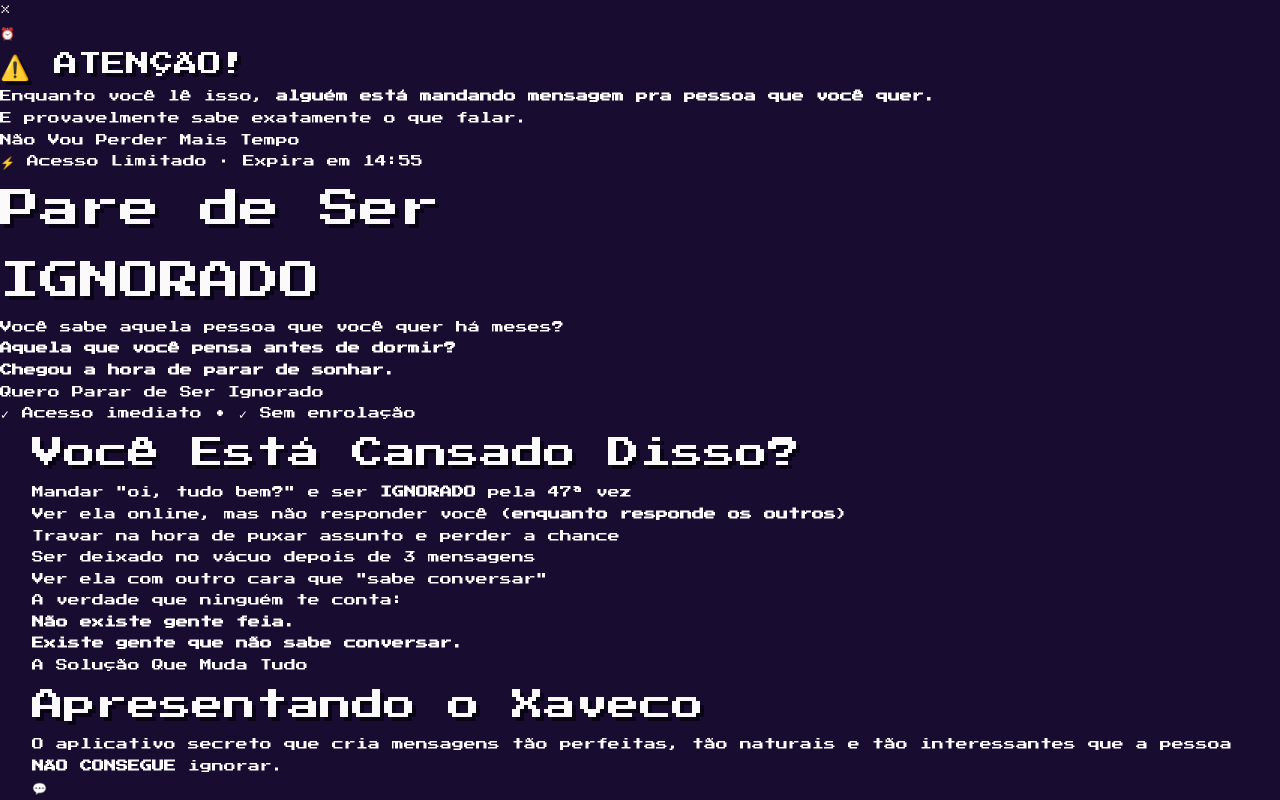
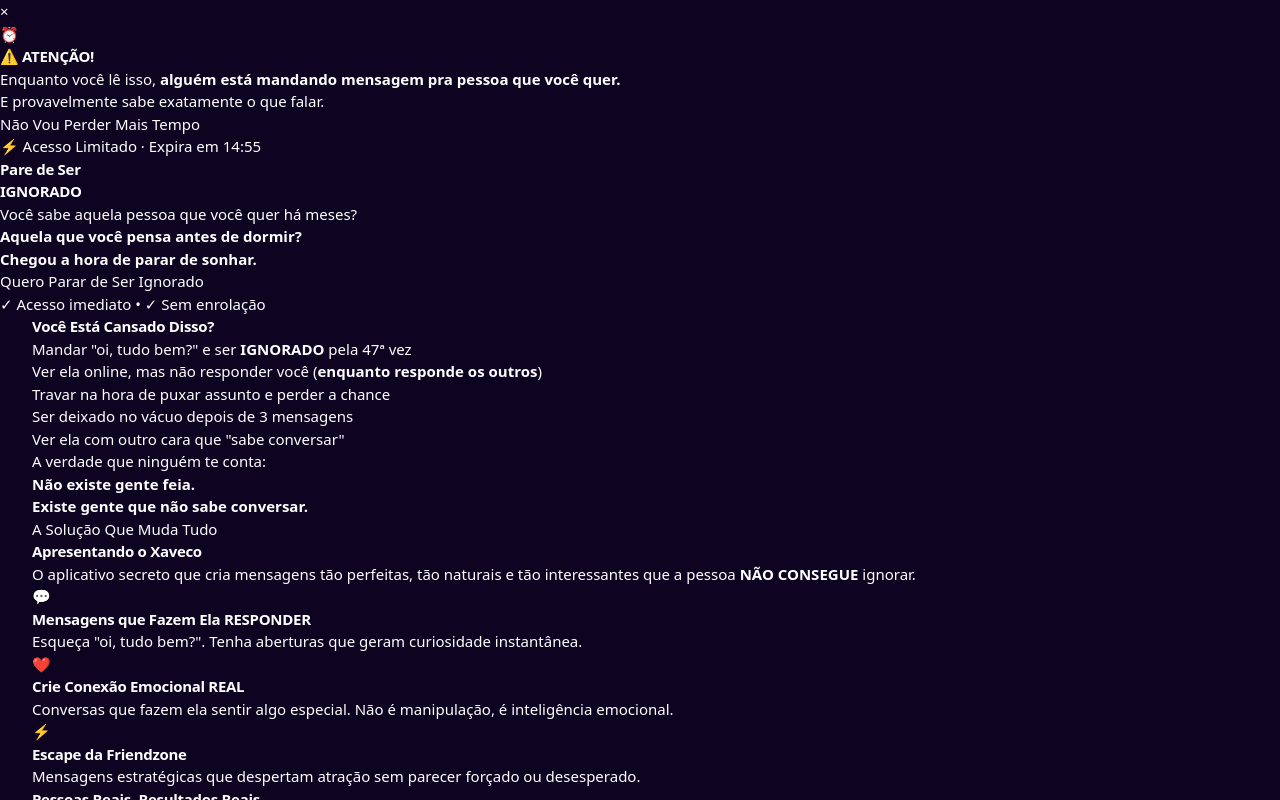
Before and after one commit to eusoupk/xaveco-master-prompt, a React (Vite) app: page / in a window 1280 px wide. Shown: the top 800 px of the page. Built offline with nearby package versions, Linux system fonts and the light colour scheme; the HTML template or start-up script is replaced by a standard one.

Commit message:
Changes
Co-authored-by: eusoupk <243852582+eusoupk@users.noreply.github.com>

```diff
--- a/src/index.css
+++ b/src/index.css
@@ -2,275 +2,169 @@
 @tailwind components;
 @tailwind utilities;
 
-/* PIXEL ART / RETRO GAME DESIGN SYSTEM */
+/* 3D TOY / ARCADE REDESIGN — mantém tokens semânticos, muda a skin */
 
 @layer base {
   :root {
-    /* Night sky purple/blue theme */
-    --background: 260 60% 12%;
-    --foreground: 0 0% 98%;
+    /* Deep purple night — #0d0221 */
+    --background: 263 82% 7%;
+    --foreground: 0 0% 100%;
 
-    --card: 260 50% 16%;
-    --card-foreground: 0 0% 98%;
+    /* Card surface — #1a0b2e */
+    --card: 263 60% 11%;
+    --card-foreground: 0 0% 100%;
 
-    --popover: 260 55% 14%;
-    --popover-foreground: 0 0% 98%;
+    --popover: 263 60% 11%;
+    --popover-foreground: 0 0% 100%;
 
-    /* Pixel heart red/pink */
-    --primary: 350 85% 55%;
-    --primary-foreground: 0 0% 100%;
+    /* Hot magenta neon — #ff00e5 */
+    --primary: 308 100% 50%;
+    --primary-foreground: 263 82% 7%;
 
-    --secondary: 260 40% 22%;
-    --secondary-foreground: 0 0% 98%;
+    --secondary: 263 40% 18%;
+    --secondary-foreground: 0 0% 100%;
 
-    --muted: 260 30% 25%;
-    --muted-foreground: 260 20% 65%;
+    --muted: 263 30% 20%;
+    --muted-foreground: 0 0% 72%;
 
-    --accent: 350 85% 55%;
-    --accent-foreground: 0 0% 100%;
+    --accent: 308 100% 50%;
+    --accent-foreground: 263 82% 7%;
 
-    --destructive: 0 84% 60%;
-    --destructive-foreground: 0 0% 98%;
+    /* Alert red — #ff3d3d */
+    --destructive: 0 100% 62%;
+    --destructive-foreground: 0 0% 100%;
 
-    --border: 260 40% 25%;
-    --input: 260 40% 25%;
-    --ring: 350 85% 55%;
+    --border: 263 40% 22%;
+    --input: 263 40% 22%;
+    --ring: 308 100% 50%;
 
-    --radius: 0;
+    --radius: 1.5rem;
 
-    /* Pixel Game Custom Variables */
-    --pixel-green: 145 70% 45%;
-    --pixel-green-dark: 145 70% 35%;
-    --pixel-gold: 45 100% 50%;
-    --pixel-purple: 280 70% 50%;
+    /* Toy skin custom tokens */
+    --pixel-green: 151 100% 50%;       /* #00ff88 */
+    --pixel-green-dark: 151 100% 30%;  /* #009e54 */
+    --pixel-gold: 45 100% 55%;         /* rich gold */
+    --pixel-purple: 268 100% 62%;
 
-    /* Stars */
     --star: 0 0% 100%;
-    --star-bright: 50 100% 80%;
+    --star-bright: 51 100% 65%;
 
-    /* City */
-    --city-silhouette: 260 60% 8%;
-    --window-light: 50 100% 70%;
-
-    /* Pixel shadows */
-    --pixel-shadow: 260 60% 5%;
-
-    /* Gradients */
-    --gradient-hero: linear-gradient(180deg, hsl(260 60% 12%), hsl(260 50% 8%));
-    --gradient-card: linear-gradient(180deg, hsl(260 50% 18%), hsl(260 50% 14%));
-
-    /* Pixel glow effects */
-    --glow-pink: 0 0 20px hsl(350 85% 55% / 0.5);
-    --glow-green: 0 0 20px hsl(145 70% 45% / 0.5);
-
-    /* Transitions */
-    --transition-smooth: all 0.2s ease;
-
-    --sidebar-background: 260 60% 12%;
-    --sidebar-foreground: 0 0% 98%;
-    --sidebar-primary: 350 85% 55%;
+    --sidebar-background: 263 82% 7%;
+    --sidebar-foreground: 0 0% 100%;
+    --sidebar-primary: 308 100% 50%;
     --sidebar-primary-foreground: 0 0% 100%;
-    --sidebar-accent: 260 40% 22%;
-    --sidebar-accent-foreground: 0 0% 98%;
-    --sidebar-border: 260 40% 25%;
-    --sidebar-ring: 350 85% 55%;
+    --sidebar-accent: 263 40% 18%;
+    --sidebar-accent-foreground: 0 0% 100%;
+    --sidebar-border: 263 40% 22%;
+    --sidebar-ring: 308 100% 50%;
   }
 }
 
 @layer base {
-  * {
-    @apply border-border;
-    image-rendering: pixelated;
-  }
+  * { @apply border-border; }
 
   body {
     @apply bg-background text-foreground antialiased;
-    font-family: 'Press Start 2P', monospace;
-    font-size: 12px;
-    line-height: 1.8;
+    font-family: 'Lexend', system-ui, sans-serif;
+    font-size: 15px;
+    line-height: 1.5;
   }
 
   h1, h2, h3, h4, h5, h6 {
-    @apply font-normal tracking-normal;
-    font-family: 'Press Start 2P', monospace;
-    text-shadow: 4px 4px 0 hsl(var(--pixel-shadow));
-  }
-
-  h1 {
-    font-size: clamp(1.5rem, 4vw, 2.5rem);
-  }
-
-  h2 {
-    font-size: clamp(1.25rem, 3vw, 2rem);
-  }
-
-  h3 {
-    font-size: clamp(1rem, 2vw, 1.5rem);
+    font-family: 'Lexend', system-ui, sans-serif;
+    font-weight: 900;
+    letter-spacing: -0.02em;
   }
 }
 
-/* Pixel Art Utilities */
 @layer utilities {
-  .pixel-border {
-    border: 4px solid;
-    border-image: linear-gradient(
-      to bottom right,
-      hsl(var(--foreground)) 0%,
-      hsl(var(--foreground)) 25%,
-      hsl(var(--muted)) 25%,
-      hsl(var(--muted)) 50%,
-      hsl(var(--border)) 50%,
-      hsl(var(--border)) 75%,
-      hsl(var(--pixel-shadow)) 75%
-    ) 1;
+  .pixel-text-shadow {
+    text-shadow: 0 4px 0 rgba(0,0,0,0.35);
   }
 
-  .pixel-box {
-    border: 4px solid hsl(var(--foreground));
+  .toy-card {
+    background: linear-gradient(180deg, hsl(263 60% 14%), hsl(263 60% 9%));
+    border: 1px solid hsl(0 0% 100% / 0.08);
     box-shadow:
-      4px 4px 0 hsl(var(--pixel-shadow)),
-      inset -4px -4px 0 hsl(var(--muted));
+      0 20px 40px -20px hsl(0 0% 0% / 0.6),
+      inset 0 1px 0 hsl(0 0% 100% / 0.08);
   }
 
-  .pixel-glow-pink {
-    box-shadow: 0 0 20px hsl(var(--primary) / 0.5);
+  .toy-glass {
+    background: hsl(0 0% 100% / 0.05);
+    backdrop-filter: blur(12px);
+    border: 1px solid hsl(0 0% 100% / 0.1);
   }
 
-  .pixel-glow-green {
-    box-shadow: 0 0 20px hsl(var(--pixel-green) / 0.5);
-  }
-
-  .pixel-text-shadow {
-    text-shadow: 2px 2px 0 hsl(var(--pixel-shadow));
-  }
-
-  .animate-in {
-    animation: fadeIn 0.5s ease-out forwards;
-  }
-
-  .fade-in {
-    opacity: 0;
-    animation: fadeIn 1s ease-out forwards;
-  }
-
-  .slide-in-from-bottom-4 {
-    transform: translateY(1rem);
-  }
-
-  @keyframes fadeIn {
-    from {
-      opacity: 0;
-      transform: translateY(1rem);
-    }
-    to {
-      opacity: 1;
-      transform: translateY(0);
-    }
-  }
+  .neon-pink-glow  { box-shadow: 0 0 40px hsl(var(--primary) / 0.45); }
+  .neon-green-glow { box-shadow: 0 0 40px hsl(var(--pixel-green) / 0.4); }
+  .neon-red-glow   { box-shadow: 0 0 40px hsl(var(--destructive) / 0.4); }
 
   @keyframes twinkle {
-    0%, 100% { opacity: 0.3; }
-    50% { opacity: 1; }
+    0%, 100% { opacity: 0.35; transform: scale(1); }
+    50%      { opacity: 1;    transform: scale(1.2); }
   }
-
-  .animate-twinkle {
-    animation: twinkle 2s ease-in-out infinite;
-  }
+  .animate-twinkle { animation: twinkle 3s ease-in-out infinite; }
 
   @keyframes window-flicker {
     0%, 90%, 100% { opacity: 1; }
     92%, 98% { opacity: 0.3; }
   }
+  .animate-window-flicker { animation: window-flicker 10s ease-in-out infinite; }
 
-  .animate-window-flicker {
-    animation: window-flicker 10s ease-in-out infinite;
+  @keyframes float-soft {
+    0%, 100% { transform: translateY(0); }
+    50%      { transform: translateY(-6px); }
   }
+  .animate-float-soft { animation: float-soft 4s ease-in-out infinite; }
+
+  @keyframes breathe-glow {
+    0%, 100% { box-shadow: 0 0 30px hsl(var(--primary) / 0.4); }
+    50%      { box-shadow: 0 0 60px hsl(var(--primary) / 0.7); }
+  }
+  .animate-breathe-glow { animation: breathe-glow 2.5s ease-in-out infinite; }
 
   @keyframes pixel-pulse {
     0%, 100% { transform: scale(1); }
-    50% { transform: scale(1.05); }
+    50%      { transform: scale(1.04); }
   }
-
-  .animate-pixel-pulse {
-    animation: pixel-pulse 2s ease-in-out infinite;
-  }
+  .animate-pixel-pulse { animation: pixel-pulse 2.4s ease-in-out infinite; }
 
   @keyframes pixel-bounce {
     0%, 100% { transform: translateY(0); }
-    50% { transform: translateY(-8px); }
+    50%      { transform: translateY(-6px); }
   }
+  .animate-pixel-bounce { animation: pixel-bounce 1.2s ease-in-out infinite; }
 
-  .animate-pixel-bounce {
-    animation: pixel-bounce 1s ease-in-out infinite;
+  @keyframes level-up-text {
+    0%   { opacity: 0; transform: scale(0.6) translateY(20px); }
+    20%  { opacity: 1; transform: scale(1.15) translateY(0); }
+    40%  { transform: scale(1) translateY(0); }
+    80%  { opacity: 1; transform: scale(1) translateY(0); }
+    100% { opacity: 0; transform: scale(0.85) translateY(-20px); }
   }
+  .animate-level-up-text { animation: level-up-text 2s ease-out forwards; }
 
-  @keyframes press {
-    0% { transform: translateY(0); }
-    50% { transform: translateY(4px); }
-    100% { transform: translateY(0); }
+  @keyframes flash {
+    0%   { opacity: 0.35; }
+    100% { opacity: 0; }
   }
+  .animate-flash { animation: flash 0.4s ease-out forwards; }
 
-  .animate-press {
-    animation: press 0.15s ease-out;
+  @keyframes fade-in {
+    from { opacity: 0; transform: translateY(10px); }
+    to   { opacity: 1; transform: translateY(0); }
   }
+  .animate-fade-in { animation: fade-in 0.4s ease-out; }
+
+  @keyframes scale-in {
+    from { opacity: 0; transform: scale(0.94); }
+    to   { opacity: 1; transform: scale(1); }
+  }
+  .animate-scale-in { animation: scale-in 0.25s ease-out; }
 }
 
-/* Pixel Icon Styles */
-.pixel-icon {
-  image-rendering: pixelated;
-  font-family: 'Press Start 2P', monospace;
-}
-
-/* Level Up Animation */
-@keyframes level-up-text {
-  0% {
-    opacity: 0;
-    transform: scale(0.5) translateY(20px);
-  }
-  20% {
-    opacity: 1;
-    transform: scale(1.2) translateY(0);
-  }
-  40% {
-    transform: scale(1) translateY(0);
-  }
-  80% {
-    opacity: 1;
-    transform: scale(1) translateY(0);
-  }
-  100% {
-    opacity: 0;
-    transform: scale(0.8) translateY(-20px);
-  }
-}
-
-.animate-level-up-text {
-  animation: level-up-text 2s ease-out forwards;
-}
-
-@keyframes flash {
-  0% { opacity: 0.3; }
-  100% { opacity: 0; }
-}
-
-.animate-flash {
-  animation: flash 0.3s ease-out forwards;
-}
-
-/* Scrollbar styling */
-::-webkit-scrollbar {
-  width: 12px;
-}
-
-::-webkit-scrollbar-track {
-  background: hsl(var(--background));
-}
-
-::-webkit-scrollbar-thumb {
-  background: hsl(var(--primary));
-  border: 2px solid hsl(var(--background));
-}
-
-::-webkit-scrollbar-thumb:hover {
-  background: hsl(var(--primary) / 0.8);
-}
+::-webkit-scrollbar { width: 10px; }
+::-webkit-scrollbar-track { background: hsl(var(--background)); }
+::-webkit-scrollbar-thumb { background: hsl(var(--primary) / 0.6); border-radius: 999px; }
+::-webkit-scrollbar-thumb:hover { background: hsl(var(--primary)); }
```
